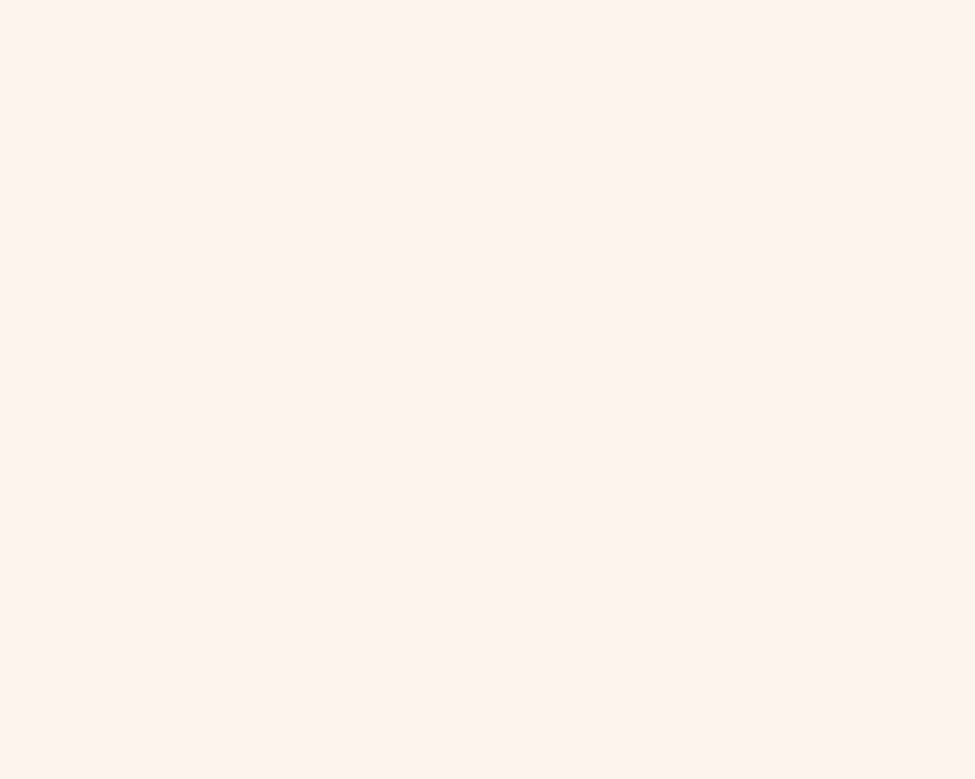
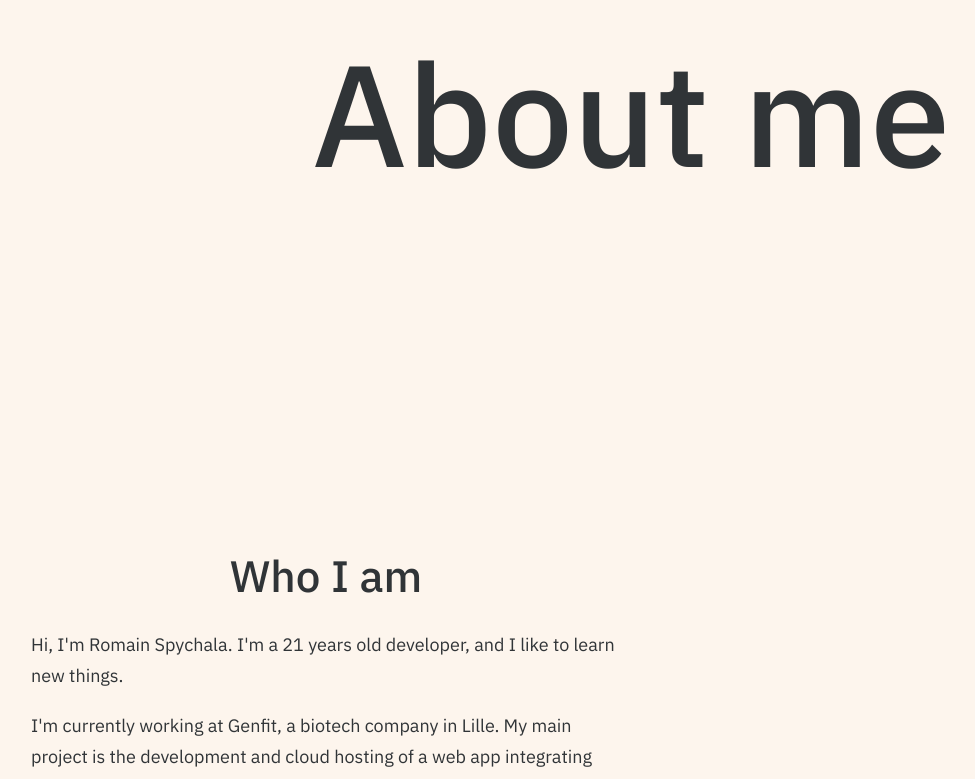
Before and after one commit to HumanBojack/Website, a SvelteKit app: page /about in a window 1280 px wide. Shown: the part 307-1086 px from the top of the page, without its empty margins (9-984 px from the left). Before the commit the page ends 800 px from the top, so only its background shows below. Built offline with nearby package versions, Linux system fonts and the light colour scheme.

Commit message:
feat: setup a basic About page

```diff
--- a/src/routes/about/+page.svelte
+++ b/src/routes/about/+page.svelte
@@ -2,5 +2,116 @@
   <title>About</title>
 </svelte:head>
 
-<h1>About</h1>
-<p>My name is Romain and I'm a dev and data scientist.</p>
+<div class="main_wrapper">
+  <div class="hero">
+    <h1>About me</h1>
+  </div>
+
+  <div class="container">
+    <div class="presentation">
+      <h2>Who I am</h2>
+      <div>
+        <!-- TODO: Auto-calculate my age -->
+        <p>
+          Hi, I'm Romain Spychala. I'm a 21 years old developer, and I like to learn new things.
+        </p>
+        <p>
+          I'm currently working at Genfit, a biotech company in Lille.
+          My main project is the development and cloud hosting of a web app integrating large deep learning models.
+        </p>
+      </div>
+    </div>
+
+    <div class="path">
+      <h2>What I did</h2>
+      <div>
+        <h3>2021</h3>
+        <p>
+          After realizing that the path I was following as a student in sound engineering was not the one I wanted to follow, I decided to take time off and experiment.
+          One of the first things I did was to learn how to code. I joined a bootcamp called The Hacking Project, and I learned how to code in Ruby and Javascript.
+        </p>
+        <h3>2022–2023</h3>
+        <p>
+          This experience was very rewarding, but I wanted to go further. I joined Simplon, a coding school in Lille where I learned Python and Datascience.
+        </p>
+        <p>
+          It's in the projects that I learned the most.
+          I got to work on the things I learned and I could deepen my knowledge on the subjects I was especially interested in.
+          I also got to work with other people, some of them are now my friends.
+        </p>
+      </div>
+    </div>
+
+
+    <div class="hobbies">
+      <h2>What I like</h2>
+    </div>
+
+    <div class="skills">
+      <h2>What I do</h2>
+    </div>
+  </div>
+
+</div>
+
+<style lang="scss">
+
+  .main_wrapper {
+    max-width: $max-width;
+    margin: 0 auto;
+
+    @media (max-width: $max-width-margin) {
+      margin: 2rem $margin;
+    }
+  }
+
+  .hero {
+    height: calc(100vh - ($header-height + 1.5rem));
+    display: flex;
+    justify-content: center;
+    align-items: center;
+
+    h1 {
+      font-size: 8rem;
+      text-align: center;
+    }
+
+  }
+
+  .container {
+    display: grid;
+    grid-template-columns: repeat(2, 1fr);
+    grid-template-rows: 1fr;
+    grid-column-gap: 20px;
+    grid-row-gap: 20px;
+
+    h2 {
+      text-align: center;
+    }
+
+    .presentation {
+      grid-area: 1 / 1 / span 1 / span 1;
+    }
+
+    .path {
+      grid-area: 2 / 2 / span 1 / span 1;
+    }
+
+    .hobbies {
+      grid-area: 3 / 1 / span 1 / span 1;
+    }
+
+    .skills {
+      grid-area: 4 / 2 / span 1 / span 1;
+    }
+
+    @media (max-width: 768px) {
+      grid-template-columns: 1fr;
+      grid-template-rows: auto;
+
+      .presentation, .path, .hobbies, .skills {
+        grid-area: auto;
+      }
+    }
+  }
+</style>
```
